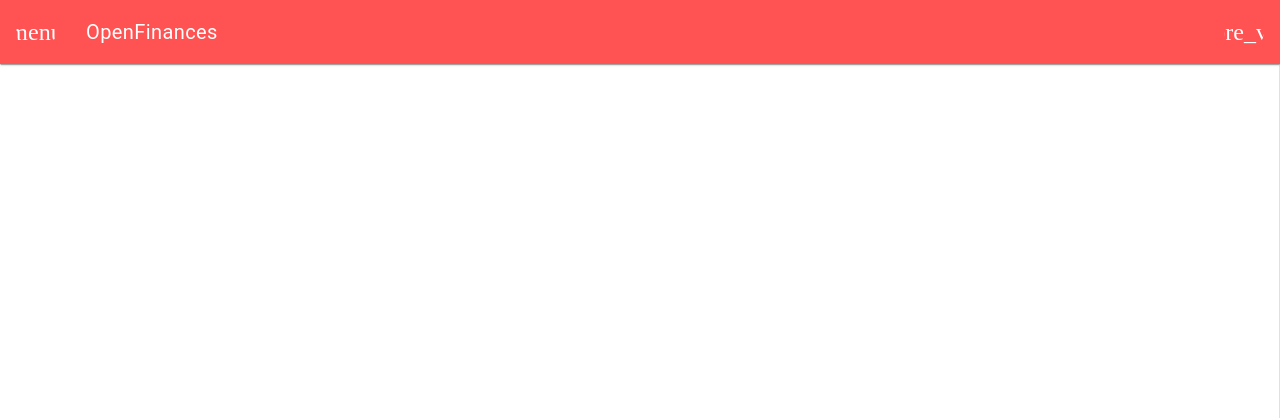
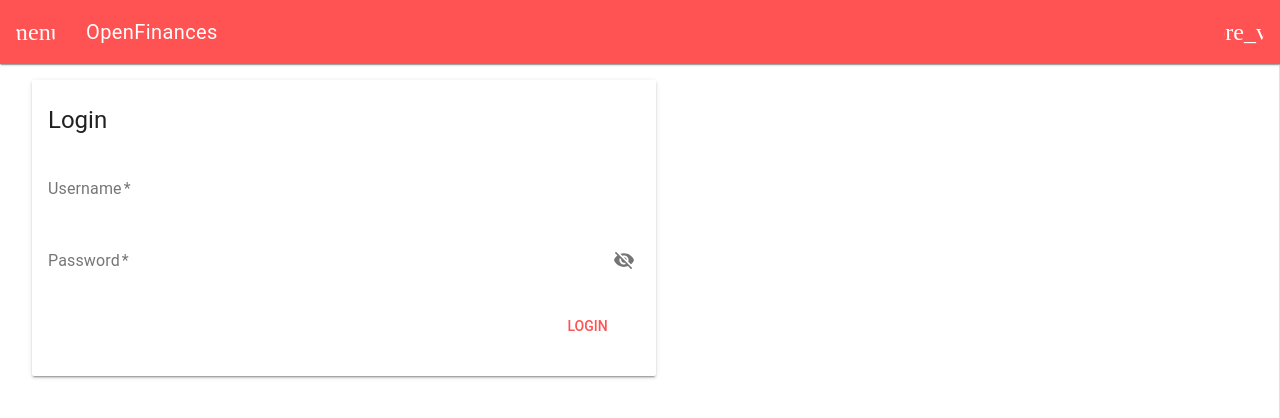
Before and after one commit to Qo2770/OpenFinances, a Vue app in the folder client/: page /#/login in a window 1280 px wide. Before the commit this address led to /#/. Shown: the top 418 px of the page. Built offline with nearby package versions, Linux system fonts and the light colour scheme.

Commit message:
feat: Implement user login & register front end
Implement a form for login
Implement a form for signing up

```diff
--- /dev/null
+++ b/client/src/components/Users/Login.vue
@@ -0,0 +1,56 @@
+<template>
+  <div id="login">
+    <form class="md-layout" action="/auth" method="post">
+      <md-card class="md-layout-item md-size-50 md-small-size-100">
+        <md-card-header>
+          <div class="md-title">Login</div>
+        </md-card-header>
+
+        <md-card-content>
+          <div class="md-layout md-gutter">
+            <div class="md-layout-item md-small-size-100">
+              <md-field>
+                <label for="username">Username</label>
+                <md-input name="username" id="username" required />
+              </md-field>
+
+              <md-field>
+                <label for="password">Password</label>
+                <md-input name="password" id="password" type="password" required />
+              </md-field>
+
+              <md-card-actions>
+                <md-button type="submit" class="md-accent center">Login</md-button>
+              </md-card-actions>
+
+            </div>
+          </div>
+        </md-card-content>
+      </md-card>
+    </form>
+  </div>
+</template>
+
+<script>
+
+export default {
+  name: 'login',
+  components: {
+
+  },
+  data: () => ({
+
+  })
+}
+</script>
+
+<style>
+#login {
+
+
+}
+
+.md-field::after {
+  display: none;
+}
+</style>
--- /dev/null
+++ b/client/src/components/Users/Signup.vue
@@ -0,0 +1,71 @@
+<template>
+  <div id="signup">
+    <form class="md-layout" action="/signup/adduser" method="post">
+      <md-card class="md-layout-item md-size-50 md-small-size-100">
+        <md-card-header>
+          <div class="md-title">Sign Up</div>
+        </md-card-header>
+
+        <md-card-content>
+          <div class="md-layout md-gutter">
+            <div class="md-layout-item md-small-size-100">
+
+              <md-field>
+                <label for="email">Email</label>
+                <md-input name="email" id="email" type="email" required />
+              </md-field>
+
+              <md-field>
+                <label for="username">Username</label>
+                <md-input name="username" id="username" required />
+              </md-field>
+
+              <md-field>
+                <label for="password">Password</label>
+                <md-input name="password" id="password" type="password" required />
+              </md-field>
+
+              <md-field>
+                <label for="repassword">Re-Password</label>
+                <md-input name="repassword" id="repassword" type="password" required />
+              </md-field>
+
+              <div>
+                <md-checkbox v-model="tos">I Agree with the Terms of Service</md-checkbox>
+              </div>
+
+              <md-card-actions>
+                <md-button type="submit" class="md-accent center">Sign Up</md-button>
+              </md-card-actions>
+
+            </div>
+          </div>
+        </md-card-content>
+      </md-card>
+    </form>
+  </div>
+</template>
+
+<script>
+
+export default {
+  name: 'signup',
+  components: {
+
+  },
+  data: () => ({
+    tos: false
+  })
+}
+</script>
+
+<style>
+#signup {
+
+
+}
+
+.md-field::after {
+  display: none;
+}
+</style>
```
Also changed, not shown: client/src/main.js (+8 -1 lines).
